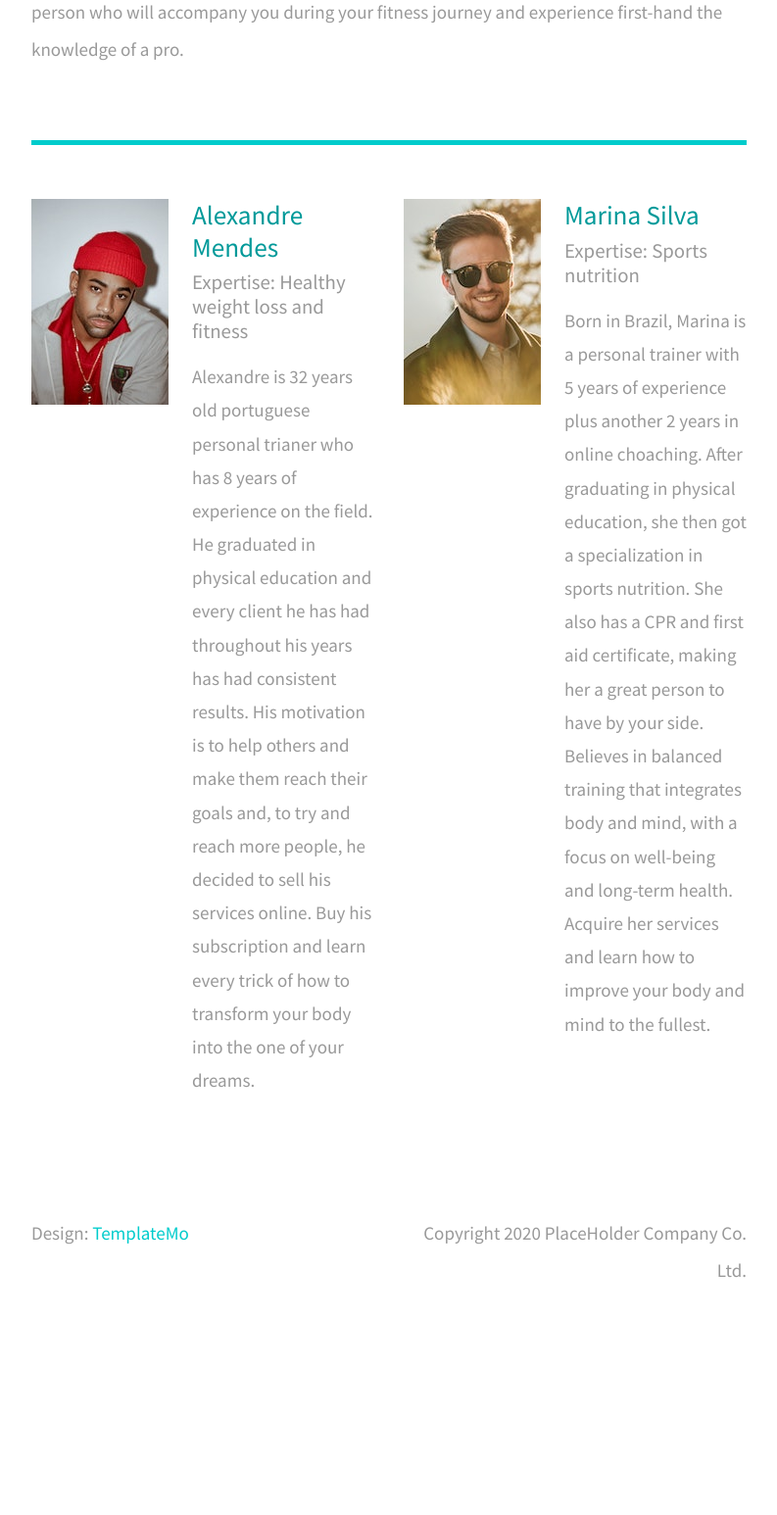
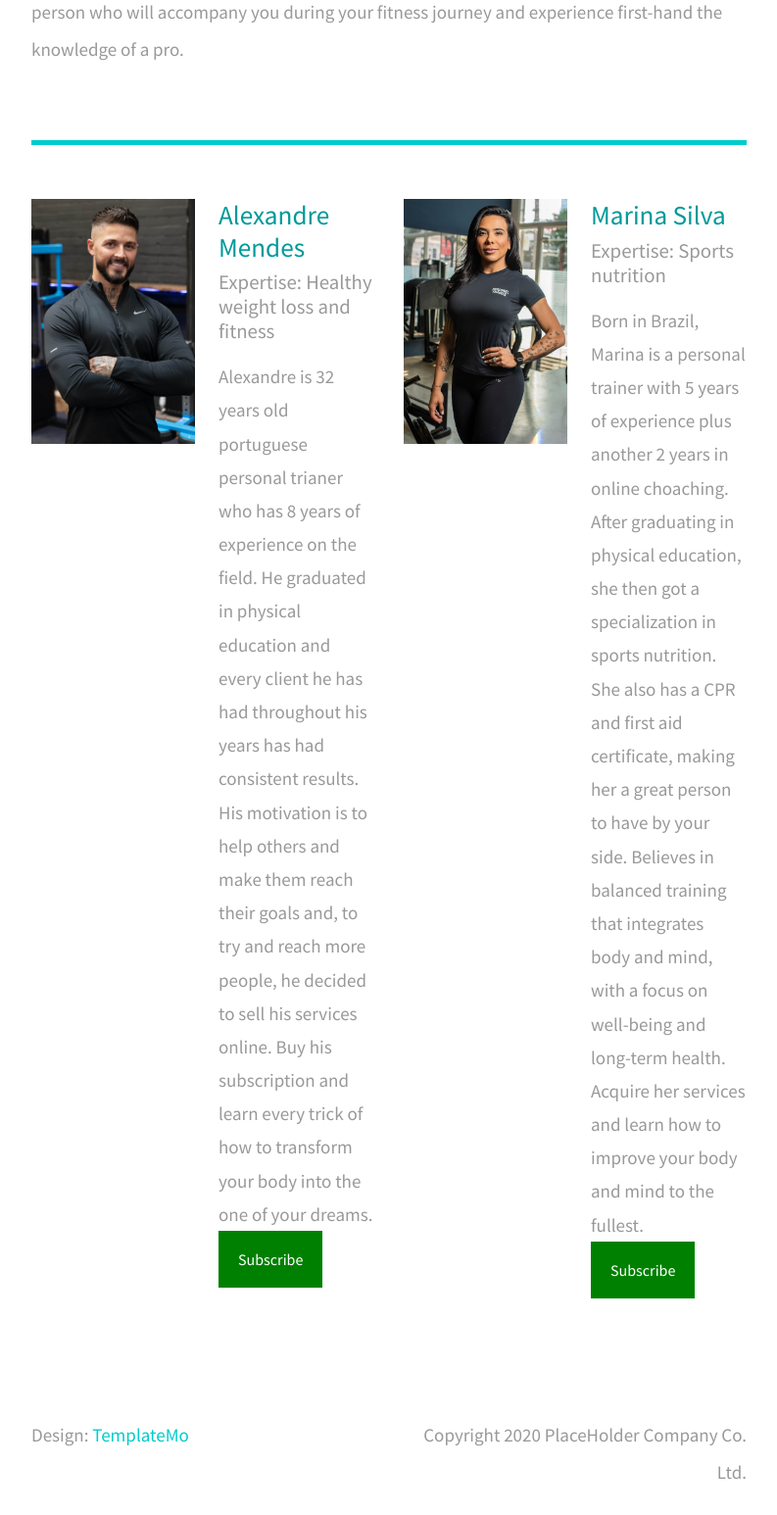
Before and after one commit to DanielEmdio/PECI, a Flask app: page /about in a window 1280 px wide. Shown: the part 1114-2660 px from the top of the page at 98% size, without its empty margins (403-1196 px from the left). Before the commit the page ends 2418 px from the top, so only its background shows below. Run offline with Flask 3, Linux system fonts and the light colour scheme; some libraries are stand-ins or nearby versions.

Commit message:
buttons and PTs photos

```diff
--- a/Projeto/templates/about.html
+++ b/Projeto/templates/about.html
@@ -101,7 +101,7 @@
                 </div>
                 <div class="col-lg-6 tm-mb-60 tm-person-col">
                     <div class="media tm-person">
-                        <img src="img/about-02.jpg" alt="Image" class="img-fluid mr-4">
+                        <img src="img/pt_mas.png" alt="Image" class="img-fluid mr-4" style="height: 250px; width: 167px; object-fit: cover;">
                         <div class="media-body">
                             <h2 class="tm-color-primary tm-post-title mb-2">Alexandre Mendes</h2>
                             <h3 class="tm-h3 mb-3">Expertise: Healthy weight loss and fitness</h3>
@@ -112,12 +112,17 @@
                                 he decided to sell his services online. Buy his subscription and learn every trick of how to transform
                                 your body into the one of your dreams.
                             </p>
+                            <a href="/about">
+                                <button style="background-color: green; color: white; font-size: 16px; padding: 10px 20px; border: none; cursor: pointer;">
+                                    Subscribe
+                                </button>
+                            </a>
                         </div>
                     </div>
                 </div>
                 <div class="col-lg-6 tm-mb-60 tm-person-col">
                     <div class="media tm-person">
-                        <img src="img/about-03.jpg" alt="Image" class="img-fluid mr-4">
+                        <img src="img/pt_fem.jpg" alt="Image" class="img-fluid mr-4" style="height: 250px; width: 167px; object-fit: cover;">
                         <div class="media-body">
                             <h2 class="tm-color-primary tm-post-title mb-2">Marina Silva</h2>
                             <h3 class="tm-h3 mb-3">Expertise: Sports nutrition</h3>
@@ -128,6 +133,11 @@
                                 by your side. Believes in balanced training that integrates body and mind, with a focus on well-being
                                 and long-term health. Acquire her services and learn how to improve your body and mind to the fullest.
                             </p>
+                            <a href="/about">
+                                <button style="background-color: green; color: white; font-size: 16px; padding: 10px 20px; border: none; cursor: pointer;">
+                                    Subscribe
+                                </button>
+                            </a>
                         </div>
                     </div>
                 </div>
```
Also changed, not shown: Projeto/static/img/pt_fem.jpg (added), Projeto/static/img/pt_mas.png (added).
